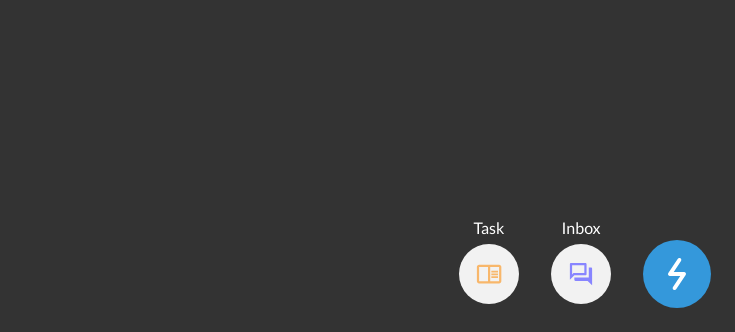
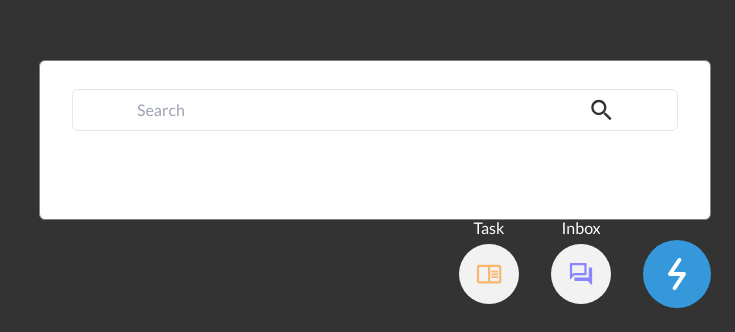
Before and after one commit to alifhanafiah/Quicks-Frontend-Challenge, a React (Vite) app: page / in a window 1280 px wide. Shown: the part 468-800 px from the top of the page, without its empty margins (545-1280 px from the left). Built offline with nearby package versions, Linux system fonts and the light colour scheme.

Commit message:
Add floating menu

```diff
--- a/src/App.tsx
+++ b/src/App.tsx
@@ -1,9 +1,9 @@
-import QuicksNav from './components/QuicksNav';
+import FABWithMenu from "./components/FABWithMenu";
 
 function App() {
   return (
     <>
-      <QuicksNav />
+      <FABWithMenu />
     </>
   );
 }
--- /dev/null
+++ b/src/components/FABWithMenu.tsx
@@ -0,0 +1,64 @@
+import { useState } from "react";
+import TaskColored from "../assets/icons/chrome_reader_mode_colored.svg";
+import Lightning from "../assets/icons/cloud-lightning.svg";
+import InboxColored from "../assets/icons/question_answer_colored.svg";
+import Menu from "./Menu";
+
+const FABWithMenu = () => {
+  const [showNav, setShowNav] = useState(false);
+
+  return (
+    <>
+      <Menu />
+
+      <div className="fixed bottom-6 right-6 flex flex-row-reverse items-center gap-5 md:gap-8">
+        <button
+          onClick={() => {
+            setShowNav((prev) => !prev);
+          }}
+          className="relative z-50 grid h-68 w-68 place-items-center rounded-full bg-primary-blue"
+        >
+          <img src={Lightning} alt="Quicks" />
+        </button>
+
+        <div className="relative">
+          <p
+            className={`absolute bottom-16 left-1/2 -translate-x-1/2 text-center text-white transition-opacity ${
+              showNav ? "opacity-0" : "opacity-100"
+            }`}
+          >
+            Inbox
+          </p>
+
+          <button
+            className={`relative grid h-60 w-60 place-items-center rounded-full bg-[#f2f2f2] transition-transform ${
+              showNav ? "translate-x-20 md:translate-x-24" : "translate-x-0"
+            }`}
+          >
+            <img src={InboxColored} alt="Inbox" />
+          </button>
+        </div>
+
+        <div className="relative">
+          <p
+            className={`absolute bottom-16 left-1/2 -translate-x-1/2 text-center text-white transition-opacity ${
+              showNav ? "opacity-0" : "opacity-100"
+            }`}
+          >
+            Task
+          </p>
+
+          <button
+            className={`relative grid h-60 w-60 place-items-center rounded-full bg-[#f2f2f2] transition-transform ${
+              showNav ? "translate-x-40 md:translate-x-48" : "translate-x-0"
+            }`}
+          >
+            <img src={TaskColored} alt="Task" />
+          </button>
+        </div>
+      </div>
+    </>
+  );
+};
+
+export default FABWithMenu;
--- /dev/null
+++ b/src/components/Menu.tsx
@@ -0,0 +1,11 @@
+import SearchBar from "./SearchBar";
+
+const Menu = () => {
+  return (
+    <div className="absolute bottom-28 right-6 h-40 w-full max-w-xs rounded-[6px] border border-[#828282] bg-white px-8 py-7 md:max-w-2xl">
+      <SearchBar />
+    </div>
+  );
+};
+
+export default Menu;
--- a/src/components/QuicksNav.tsx
+++ /dev/null
@@ -1,59 +0,0 @@
-import { useState } from "react";
-import TaskColored from "../assets/icons/chrome_reader_mode_colored.svg";
-import Lightning from "../assets/icons/cloud-lightning.svg";
-import InboxColored from "../assets/icons/question_answer_colored.svg";
-
-const QuicksNav = () => {
-  const [showNav, setShowNav] = useState(false);
-
-  return (
-    <div className="fixed bottom-6 right-6 flex flex-row-reverse items-center gap-5 md:gap-8">
-      <button
-        onClick={() => {
-          setShowNav((prev) => !prev);
-        }}
-        className="relative z-50 grid h-68 w-68 place-items-center rounded-full bg-primary-blue"
-      >
-        <img src={Lightning} alt="Quicks" />
-      </button>
-
-      <div className="relative">
-        <p
-          className={`absolute bottom-16 left-1/2 -translate-x-1/2 text-center text-white transition-opacity ${
-            showNav ? "opacity-0" : "opacity-100"
-          }`}
-        >
-          Inbox
-        </p>
-
-        <button
-          className={`relative grid h-60 w-60 place-items-center rounded-full bg-[#f2f2f2] transition-transform ${
-            showNav ? "translate-x-20 md:translate-x-24" : "translate-x-0"
-          }`}
-        >
-          <img src={InboxColored} alt="Inbox" />
-        </button>
-      </div>
-
-      <div className="relative">
-        <p
-          className={`absolute bottom-16 left-1/2 -translate-x-1/2 text-center text-white transition-opacity ${
-            showNav ? "opacity-0" : "opacity-100"
-          }`}
-        >
-          Task
-        </p>
-
-        <button
-          className={`relative grid h-60 w-60 place-items-center rounded-full bg-[#f2f2f2] transition-transform ${
-            showNav ? "translate-x-40 md:translate-x-48" : "translate-x-0"
-          }`}
-        >
-          <img src={TaskColored} alt="Task" />
-        </button>
-      </div>
-    </div>
-  );
-};
-
-export default QuicksNav;
--- /dev/null
+++ b/src/components/SearchBar.tsx
@@ -0,0 +1,18 @@
+import SearchIcon from "../assets/icons/search.svg";
+
+const SearchBar = () => {
+  return (
+    <div className="flex items-center overflow-hidden rounded-md border md:px-14">
+      <input
+        type="text"
+        placeholder="Search"
+        className="w-full p-2 focus:outline-none"
+      />
+      <button type="submit" className="p-2">
+        <img src={SearchIcon} alt="Search" className="h-6 w-6" />
+      </button>
+    </div>
+  );
+};
+
+export default SearchBar;
--- a/src/index.css
+++ b/src/index.css
@@ -3,5 +3,5 @@
 @tailwind utilities;
 
 body {
-  @apply font-lato bg-[#333];
+  @apply bg-[#333] font-lato;
 }
```
Also changed, not shown: src/assets/icons/search.svg (added).
